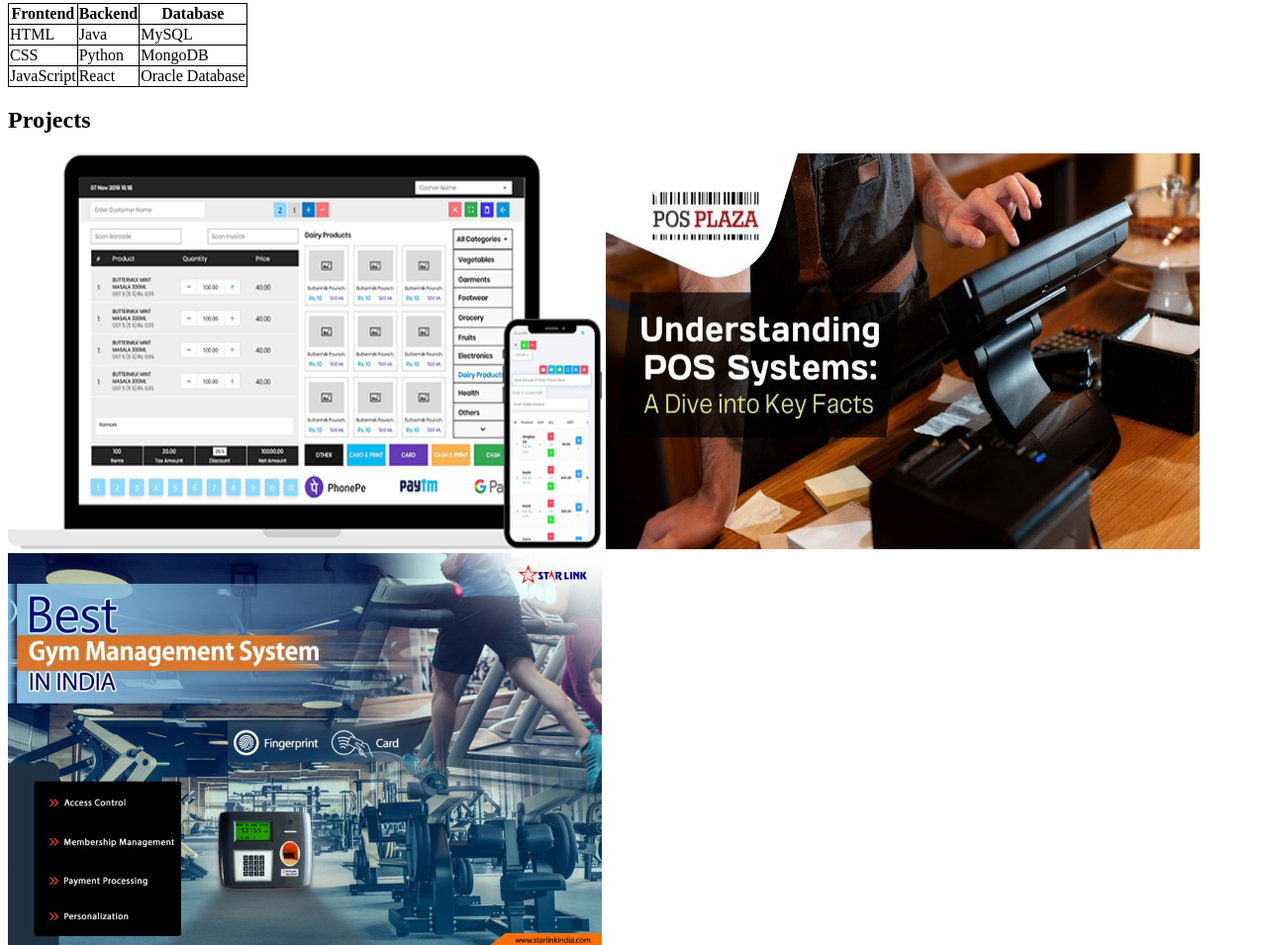
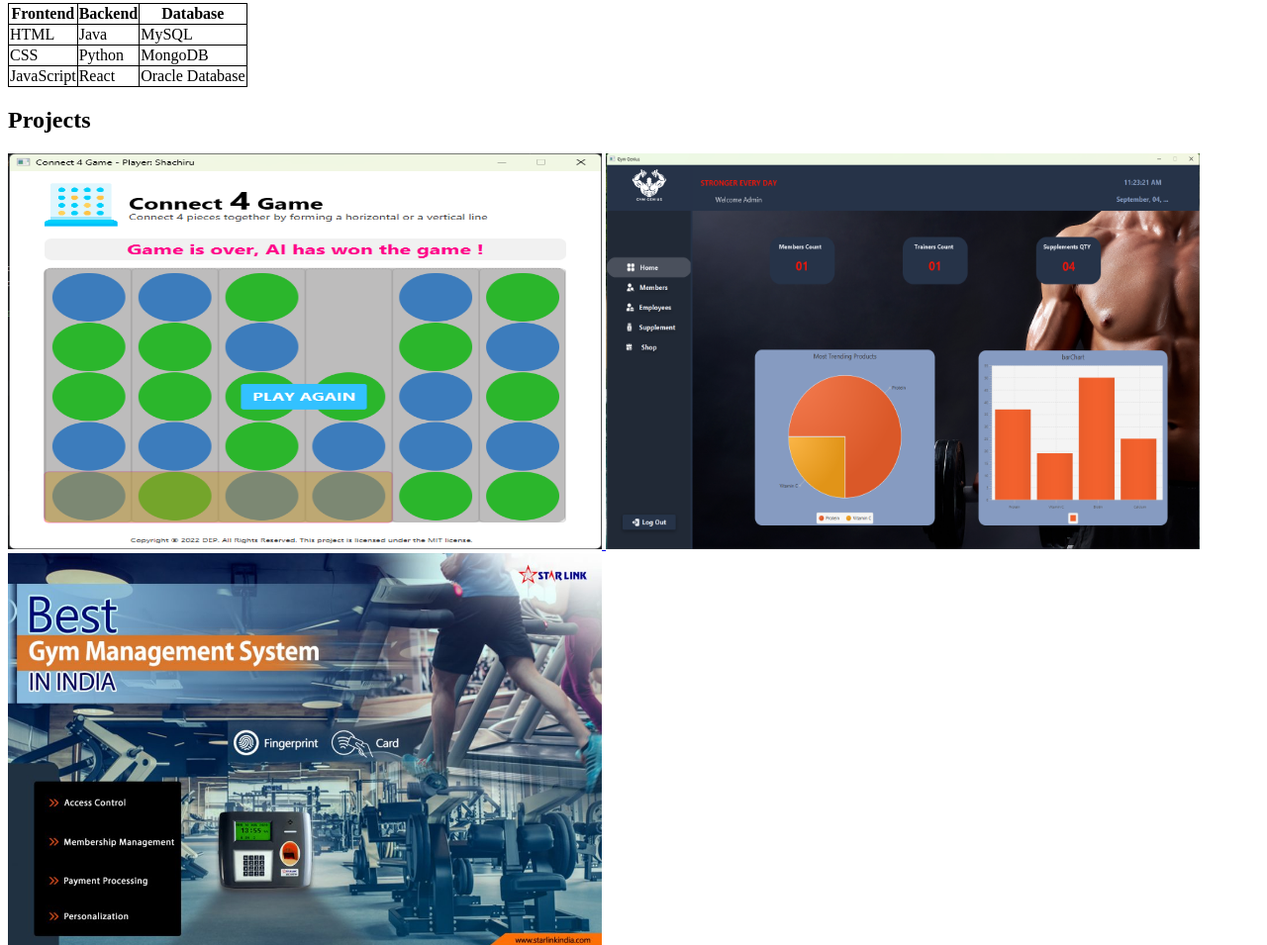
Before and after one commit to Shachiru/My_portfolio, a plain HTML site: page index.html in a window 1280 px wide. Shown: the part 1428-2383 px from the top of the page at 99% size. Drawn offline with Linux system fonts and the light colour scheme.

Commit message:
new photos added

```diff
--- a/index.html
+++ b/index.html
@@ -3,7 +3,7 @@
   <head>
     <meta charset="UTF-8" />
     <meta name="viewport" content="width=device-width, initial-scale=1.0" />
-    <meta name="description" content="portfolio">
+    <meta name="description" content="portfolio" />
     <title>My portfolio</title>
     <style>
       table,
@@ -26,7 +26,7 @@
         </ul>
       </nav>
     </header>
-
+        <!-- Main Root -->
     <main>
       <section id="home">
         <h2>I'm Shachiru Rashmika.</h2>
@@ -48,6 +48,7 @@
       </section>
     </main>
 
+    <!-- Sectioning root  -->
     <section id="aboutme">
       <h2>About Me</h2>
       <h4>I’m Shachiru Rashmika and full stack developer.</h4>
@@ -83,6 +84,8 @@
         </li>
       </ul>
       <h2>Skills</h2>
+
+          <!-- Table content -->
       <table>
         <thead>
           <tr>
@@ -112,18 +115,26 @@
     </section>
 
     <section id="projects">
+
+          <!-- Image , multimedia & Embeded  -->
       <h2>Projects</h2>
       <div>
+        <a href="https://github.com/Shachiru/connect-four-game_CW">
           <img
-          src="/assets/images/pos-software-dashboard.png"
-          alt="pos-software-dashboard"
+            src="/assets/images/connect-4-game.png"
+            alt="connect-4-game"
             style="width: 600px; height: 400px"
           />
+        </a>
+
+        <a href="https://github.com/Shachiru/Project_GymGenius-MVC">
           <img
-          src="/assets/images/understanding-pos-systems-a-dive-into-key-facts.jpg"
-          alt="understanding-pos-systems-a-dive-into-key-facts"
+            src="/assets/images/GYM-genius ss.png"
+            alt="GYM-genius-photo"
             style="width: 600px; height: 400px"
           />
+        </a>
+
         <img
           src="/assets/images/24-Feb-Best-Gym-management-system-in-india-1-1024x684.jpg"
           alt="india-gym"
@@ -135,6 +146,8 @@
     <section id="contact">
       <h2>Contact us</h2>
       <p>Feel free to reach out to us through the following contact form.</p>
+
+      <!-- Form  -->
       <form action="/index.html">
         <input
           type="text"
@@ -167,7 +180,6 @@
         <br />
 
         <button>Submit</button>
-
       </form>
     </section>
 
@@ -176,7 +188,5 @@
     >
       <p>&copy; 2024 My Website. All rights reserved.</p>
     </footer>
-
-
   </body>
 </html>
```
Also changed, not shown: assets/images/GYM-genius ss.png (added), assets/images/connect-4-game.png (added), assets/images/pos-software-dashboard.png (deleted), assets/images/understanding-pos-systems-a-dive-into-key-facts.jpg (deleted). Lines whose indentation alone changed are shown as unchanged.
